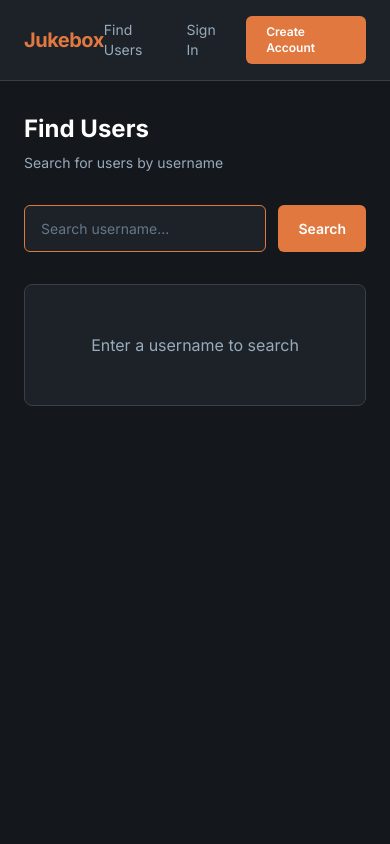
After one commit to HenryNorthen/Jukebox, a Flask app: page /users in a window 390 px wide. The commit adds this page. Run offline with Flask 3, Linux system fonts and the light colour scheme; some libraries are stand-ins or nearby versions.

Commit message:
UI improvements and user search feature
- Changed accent color from green (#00c853) to burnt orange (#e07840)
- Added "Find Users" search page with username search
- Fixed mobile scrolling: disabled drag-and-drop on touch devices
- Increased padding/spacing throughout (px-6, py-8, gap-5)
- Added brighter borders (#3a3f47) for better visibility
- Larger border-radius (6px-8px) for softer look

🤖 Generated with [Claude Code](https://claude.com/claude-code)

Co-Authored-By: Claude Opus 4.5 <noreply@anthropic.com>

```diff
--- a/app.py
+++ b/app.py
@@ -438,6 +438,25 @@ def reorder_list_all(list_id):
     return jsonify({'success': True})
 
 
+@app.route('/users')
+def search_users():
+    """Search for users by username."""
+    query = request.args.get('q', '').strip()
+    users = []
+
+    if query:
+        # Search for users with username containing the query
+        result = supabase.table('profiles').select('*').ilike('username', f'%{query}%').limit(20).execute()
+        users = result.data if result.data else []
+
+        # Get public list count for each user
+        for user in users:
+            count_result = supabase.table('lists').select('id', count='exact').eq('user_id', user['id']).eq('is_public', True).execute()
+            user['list_count'] = count_result.count if count_result.count else 0
+
+    return render_template('search_users.html', users=users, query=query)
+
+
 @app.route('/u/<username>')
 def user_profile(username):
     """View a user's public profile and lists."""
--- a/templates/base.html
+++ b/templates/base.html
@@ -14,10 +14,10 @@
                         base: '#14181c',
                         surface: '#1c2228',
                         elevated: '#242c34',
-                        border: '#2c3440',
+                        border: '#3a3f47',
                         muted: '#99aabb',
-                        accent: '#00c853',
-                        accentHover: '#00e676',
+                        accent: '#e07840',
+                        accentHover: '#f08a50',
                         danger: '#ef4444',
                     }
                 }
@@ -30,12 +30,12 @@
         .album-grid {
             display: grid;
             grid-template-columns: repeat(auto-fill, minmax(140px, 1fr));
-            gap: 0.75rem;
+            gap: 1rem;
         }
         @media (min-width: 768px) {
             .album-grid {
                 grid-template-columns: repeat(auto-fill, minmax(160px, 1fr));
-                gap: 1rem;
+                gap: 1.25rem;
             }
         }
         @media (min-width: 1024px) {
@@ -48,7 +48,7 @@
             aspect-ratio: 1;
             position: relative;
             overflow: hidden;
-            border-radius: 4px;
+            border-radius: 6px;
             background: #242c34;
         }
         .album-tile img {
@@ -63,34 +63,34 @@
 
         .rank-badge {
             position: absolute;
-            top: 6px;
-            left: 6px;
-            background: rgba(0, 0, 0, 0.8);
-            color: #00c853;
-            font-size: 0.7rem;
+            top: 8px;
+            left: 8px;
+            background: rgba(0, 0, 0, 0.85);
+            color: #e07840;
+            font-size: 0.75rem;
             font-weight: 700;
-            padding: 2px 6px;
-            border-radius: 3px;
+            padding: 3px 8px;
+            border-radius: 4px;
         }
 
         .btn-primary {
-            background: #00c853;
-            color: #14181c;
+            background: #e07840;
+            color: #fff;
             font-weight: 600;
-            padding: 0.5rem 1rem;
-            border-radius: 4px;
+            padding: 0.5rem 1.25rem;
+            border-radius: 6px;
             font-size: 0.875rem;
             transition: background 0.15s;
         }
-        .btn-primary:hover { background: #00e676; }
+        .btn-primary:hover { background: #f08a50; }
 
         .btn-secondary {
             background: transparent;
             color: #99aabb;
             font-weight: 500;
-            padding: 0.5rem 1rem;
-            border: 1px solid #2c3440;
-            border-radius: 4px;
+            padding: 0.5rem 1.25rem;
+            border: 1px solid #3a3f47;
+            border-radius: 6px;
             font-size: 0.875rem;
             transition: all 0.15s;
         }
@@ -101,31 +101,32 @@
 
         .input-field {
             width: 100%;
-            padding: 0.625rem 0.875rem;
+            padding: 0.75rem 1rem;
             background: #1c2228;
-            border: 1px solid #2c3440;
-            border-radius: 4px;
+            border: 1px solid #3a3f47;
+            border-radius: 6px;
             color: #fff;
             font-size: 0.875rem;
         }
         .input-field:focus {
             outline: none;
-            border-color: #00c853;
+            border-color: #e07840;
         }
         .input-field::placeholder { color: #667788; }
 
         .card {
             background: #1c2228;
-            border: 1px solid #2c3440;
-            border-radius: 6px;
+            border: 1px solid #3a3f47;
+            border-radius: 8px;
         }
     </style>
 </head>
 <body class="bg-base min-h-screen text-white">
     <nav class="bg-surface border-b border-border">
-        <div class="max-w-6xl mx-auto px-4 py-3 flex justify-between items-center">
+        <div class="max-w-6xl mx-auto px-6 py-4 flex justify-between items-center">
             <a href="{{ url_for('index') }}" class="text-xl font-bold text-accent tracking-tight">Jukebox</a>
-            <div class="flex items-center gap-4">
+            <div class="flex items-center gap-5">
+                <a href="{{ url_for('search_users') }}" class="text-muted hover:text-white transition text-sm">Find Users</a>
                 {% if session.user %}
                     <a href="{{ url_for('dashboard') }}" class="text-muted hover:text-white transition text-sm">My Lists</a>
                     <a href="{{ url_for('create_list') }}" class="btn-primary text-xs">+ New List</a>
@@ -138,11 +139,11 @@
         </div>
     </nav>
 
-    <main class="max-w-6xl mx-auto px-4 py-6">
+    <main class="max-w-6xl mx-auto px-6 py-8">
         {% with messages = get_flashed_messages(with_categories=true) %}
             {% if messages %}
                 {% for category, message in messages %}
-                    <div class="mb-4 px-4 py-3 rounded text-sm {% if category == 'error' %}bg-red-900/50 text-red-300 border border-red-800{% else %}bg-green-900/50 text-green-300 border border-green-800{% endif %}">
+                    <div class="mb-4 px-4 py-3 rounded-lg text-sm {% if category == 'error' %}bg-red-900/50 text-red-300 border border-red-800{% else %}bg-orange-900/50 text-orange-300 border border-orange-800{% endif %}">
                         {{ message }}
                     </div>
                 {% endfor %}
--- /dev/null
+++ b/templates/search_users.html
@@ -0,0 +1,46 @@
+{% extends "base.html" %}
+
+{% block title %}Find Users - Jukebox{% endblock %}
+
+{% block content %}
+<div class="mb-8">
+    <h1 class="text-2xl font-bold mb-2">Find Users</h1>
+    <p class="text-muted text-sm">Search for users by username</p>
+</div>
+
+<div class="max-w-xl mb-8">
+    <form method="GET" action="{{ url_for('search_users') }}" class="flex gap-3">
+        <input type="text" name="q" value="{{ query or '' }}" placeholder="Search username..."
+               class="input-field flex-1" autofocus>
+        <button type="submit" class="btn-primary">Search</button>
+    </form>
+</div>
+
+{% if query %}
+    {% if users %}
+        <div class="grid grid-cols-1 md:grid-cols-2 lg:grid-cols-3 gap-4">
+            {% for user in users %}
+            <a href="{{ url_for('user_profile', username=user.username) }}" class="card p-5 hover:border-accent transition block">
+                <div class="flex items-center gap-4">
+                    <div class="w-12 h-12 rounded-full bg-elevated flex items-center justify-center text-accent font-bold text-lg">
+                        {{ user.username[0].upper() }}
+                    </div>
+                    <div>
+                        <h3 class="font-semibold text-white">{{ user.username }}</h3>
+                        <p class="text-xs text-muted">{{ user.list_count or 0 }} public list{{ 's' if user.list_count != 1 else '' }}</p>
+                    </div>
+                </div>
+            </a>
+            {% endfor %}
+        </div>
+    {% else %}
+        <div class="card text-center py-12 px-6">
+            <p class="text-muted">No users found matching "{{ query }}"</p>
+        </div>
+    {% endif %}
+{% else %}
+    <div class="card text-center py-12 px-6">
+        <p class="text-muted">Enter a username to search</p>
+    </div>
+{% endif %}
+{% endblock %}
```
Also changed, not shown: templates/edit_list.html (+11 -1 lines), templates/view_list.html (+13 -1 lines).
